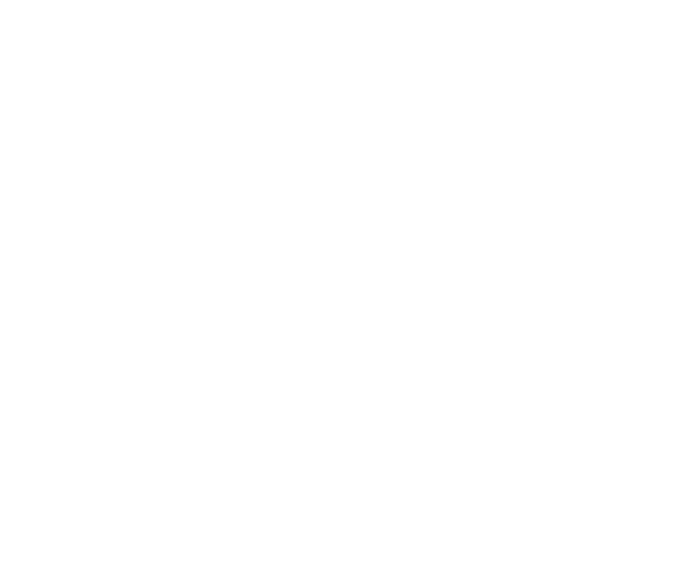
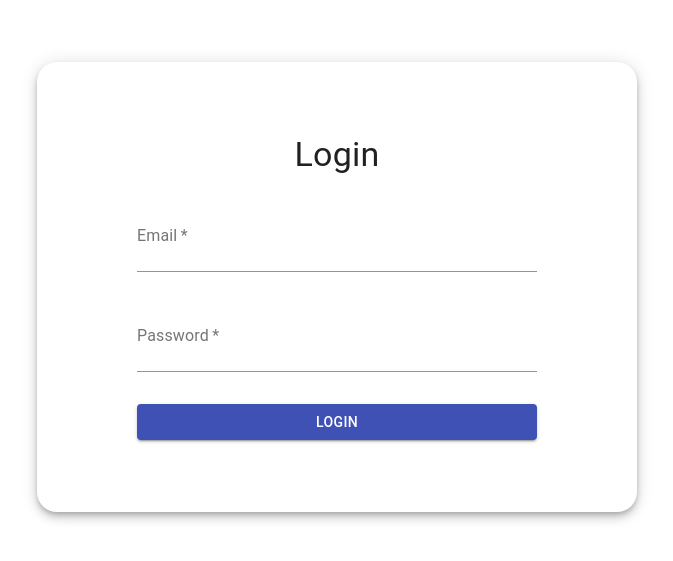
Before and after one commit to ShaSha-Codes/coc, a React (Create React App) app in the folder my-app/: page /login in a window 1280 px wide. Before the commit this address had no page. Shown: the part 113-674 px from the top of the page, without its empty margins (303-976 px from the left). Built offline with nearby package versions, Linux system fonts and the light colour scheme.

Commit message:
Login Done

```diff
--- a/my-app/package.json
+++ b/my-app/package.json
@@ -6,6 +6,7 @@
     "@emotion/react": "^11.10.6",
     "@emotion/styled": "^11.10.6",
     "@material-ui/core": "^4.12.4",
+    "@mui/icons-material": "^5.11.11",
     "@mui/material": "^5.11.11",
     "@reduxjs/toolkit": "^1.9.3",
     "@testing-library/jest-dom": "^5.16.5",
--- a/my-app/src/App.js
+++ b/my-app/src/App.js
@@ -3,12 +3,14 @@
 import { Routes, Route } from 'react-router-dom';
 import Home from './pages/Home';
 import Registration from './pages/Registration';
+import Login from './pages/Login';
 
 function App() {
   return (
     <Routes>
       <Route path="/" element={<Home />} />
       <Route path="/registration" element={<Registration />} />
+      <Route path="/login" element={<Login />} />
     </Routes>
   );
 }
--- a/my-app/src/firebase.js
+++ b/my-app/src/firebase.js
@@ -13,5 +13,5 @@
 };
 
 
-const app = initializeApp(firebaseConfig);
+export const app = initializeApp(firebaseConfig);
 const analytics = getAnalytics(app);
--- a/my-app/src/pages/Login.js
+++ b/my-app/src/pages/Login.js
@@ -1,9 +1,104 @@
-import React from 'react'
+import React from 'react';
+import { makeStyles } from '@material-ui/core/styles';
+import { TextField, Button, Typography } from '@material-ui/core';
+import Paper from '@mui/material/Paper';
+import Box from '@mui/material/Box';
+import {app} from '../firebase'
+import Alert from '@mui/material/Alert';
+import IconButton from '@material-ui/core/IconButton';
+import Collapse from '@material-ui/core/Collapse';
+import CloseIcon from '@mui/icons-material/Close';
+import { getAuth, signInWithEmailAndPassword } from "firebase/auth";
+import { useNavigate } from "react-router-dom";
 
-const Login = () => {
+const useStyles = makeStyles((theme) => ({
+
+  form: {
+    display: 'flex',
+    flexDirection: 'column',
+    alignItems: 'center',
+    marginTop: theme.spacing(8),
+  },
+  textField: {
+    margin: theme.spacing(2),
+    width: '100%',
+    maxWidth: '400px',
+  },
+  button: {
+    margin: theme.spacing(2),
+    width: '100%',
+    maxWidth: '400px',
+  },
+}));
+
+function Login() {
+  let navigate = useNavigate()
+  const classes = useStyles();
+  const [formData,setFormData] = React.useState({
+    email:'',
+    password:''
+  })
+  const [toggler,setToggler]=React.useState(false)
+const auth = getAuth();
+    const handleChange = (event) => {
+    setFormData({
+        ...formData,
+        [event.target.name]: event.target.value,
+    });
+
+    }
+
+
+
+  const handleSubmit = async(event) => {
+    event.preventDefault();
+    try{
+        let data=await signInWithEmailAndPassword(auth, formData.email, formData.password)
+        navigate('/profile')
+    }catch(error){
+        setToggler(true)
+    }
+
+  };
+
   return (
-    <div>Login</div>
-  )
+    <div style={{display: 'flex', justifyContent: 'center', alignItems: 'center', height: '100vh'}}>
+    <Paper elevation={6} sx={{height:"450px",borderRadius:"20px",margin:"20px",width:"600px"}}>
+        <form  className={classes.form} onSubmit={handleSubmit}>
+        <Box mt={1}>
+            <Typography sx={{marginTop:"20px"}} variant="h4" gutterBottom>
+                Login
+            </Typography>
+
+        </Box>
+        {toggler && <Collapse in={toggler}>
+        <Alert
+        severity='error'
+          action={
+            <IconButton
+              aria-label="close"
+              color="inherit"
+              size="small"
+              onClick={() => {
+                setToggler(false);
+              }}
+            >
+              <CloseIcon fontSize="inherit" />
+            </IconButton>
+          }
+        >
+          Invalid Email or Password
+        </Alert>
+      </Collapse>}
+        <TextField value={formData.email} onChange={handleChange}  className={classes.textField} required id="email" name="email" label="Email" type="email" />
+        <TextField value={formData.password} onChange={handleChange} className={classes.textField} required id="password" name="password" label="Password" type="password" />
+        <Button className={classes.button} variant="contained" color="primary" type="submit">
+            Login
+        </Button>
+        </form>
+    </Paper>
+    </div>
+  );
 }
 
-export default Login
+export default Login;
```
Also changed, not shown: 1 other file (tests, documents, lock files or other folders).
